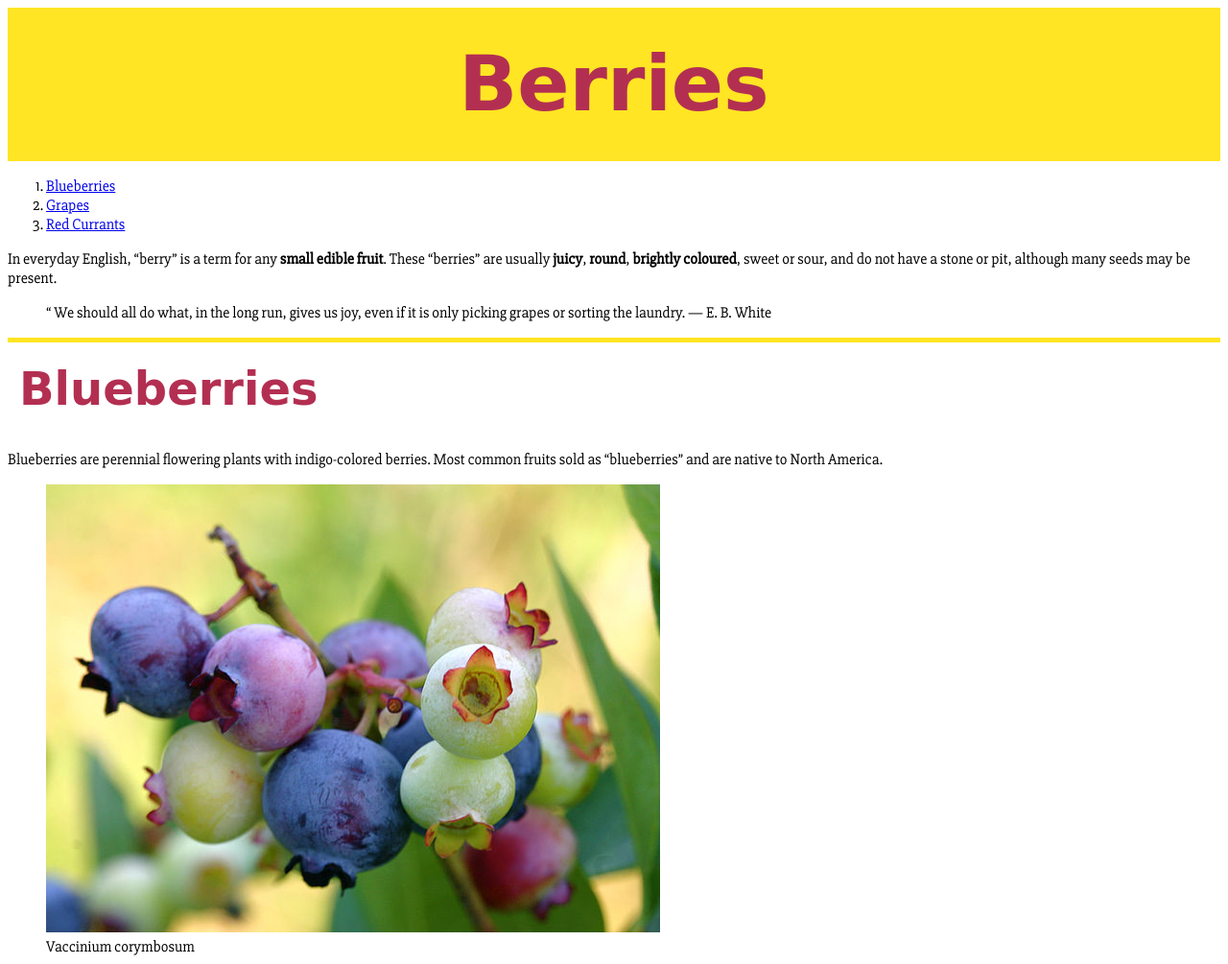
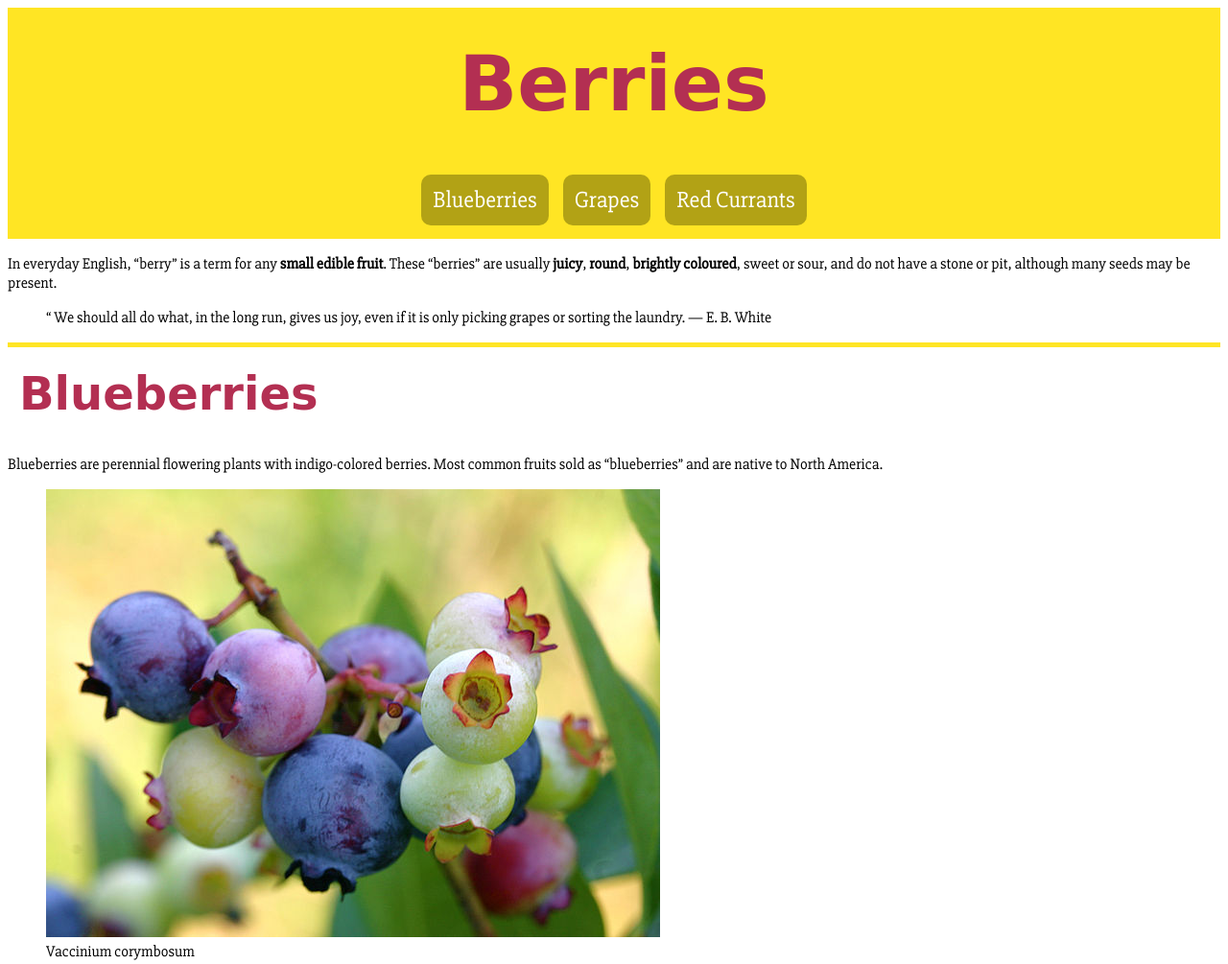
Before and after one commit to Mjams/dsn1674-project-1, a plain HTML site: page index.html in a window 1280 px wide. Shown: the top 1005 px of the page at 96% size. Drawn offline with Linux system fonts and the light colour scheme; a web font is replaced by a local one.

Commit message:
added nav elements, color, and inline text

```diff
--- a/css/main.css
+++ b/css/main.css
@@ -44,3 +44,31 @@ h3 {
   text-align: left;
   margin: 0;
 }
+
+nav ol {
+  background-color: #ffe524;
+  text-align: center;
+  list-style-type: none;
+  margin: 0;
+  padding: 0.5em;
+}
+
+nav li {
+  display: inline-block;
+}
+
+ nav a {
+   color: white;
+   background-color: #b2a215;
+   font-family: 'Slabo 27px', serif;
+   text-decoration: none;
+   border-radius: 10px;
+   padding: 0.5em;
+   margin: 0.25em;
+   font-size: 1.5rem;
+   display: inline-block;
+}
+
+nav a:hover{
+  background-color:#b32f52;
+}
--- a/index.html
+++ b/index.html
@@ -11,11 +11,14 @@
 <body>
 
   <h1>Berries</h1>
+
+<nav>
 <ol>
   <li><a href="#">Blueberries</a></li>
   <li><a href="#">Grapes</a></li>
   <li><a href="#">Red Currants</a></li>
 </ol>
+</nav>
 
   <p>In everyday English, “berry” is a term for any <b>small edible fruit</b>. These “berries” are usually <b>juicy</b>, <b>round</b>, <b>brightly coloured</b>, sweet or sour, and do not have a stone or pit, although many seeds may be present.</p>
 
@@ -91,5 +94,5 @@
       <dd>1.4 g</dd>
   </dl>
 
-  <p class="links">Content and images from <a href"#">Wikipedia<a>.<p>
+  <p class="links">Content and images from <a href"http://en.wikipedia.org/wiki/Berry">Wikipedia<a>.<p>
 </body>
```
